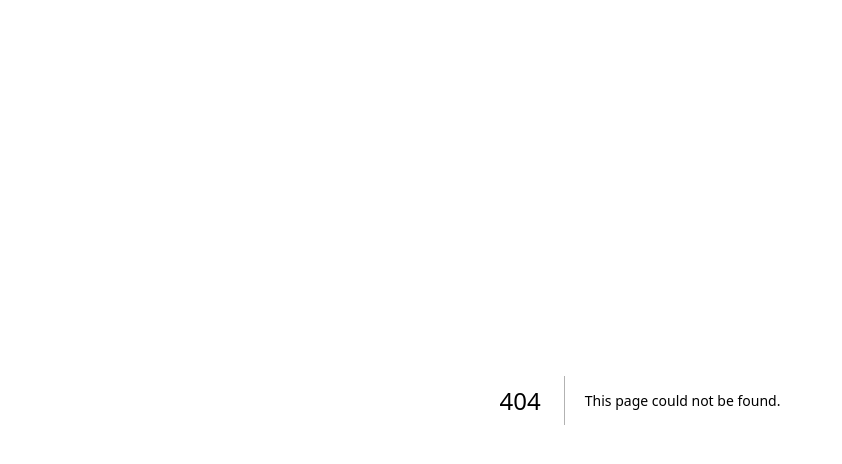
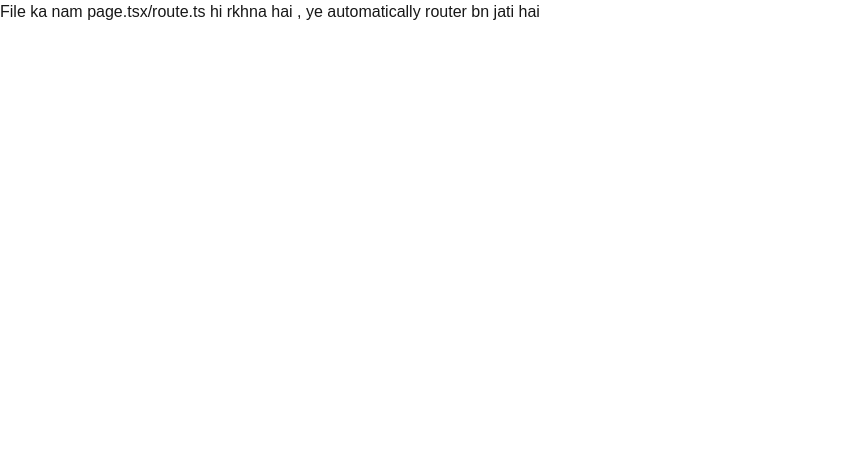
Before and after one commit to Yocode2005/musicNext.js, a Next.js app: page /chai in a window 1280 px wide. Before the commit this address had no page. Shown: the top 464 px of the page, without its empty margins (0-842 px from the left). Built offline with nearby package versions, Linux system fonts and the light colour scheme.

Commit message:
learn how to made route

```diff
--- /dev/null
+++ b/src/app/chai/page.tsx
@@ -0,0 +1,10 @@
+
+export default function Home() {
+  return (
+    <>
+    <div>
+      <h1>File ka nam page.tsx/route.ts hi rkhna hai , ye automatically router bn jati hai</h1>
+    </div>
+    </>
+  );
+}
```
